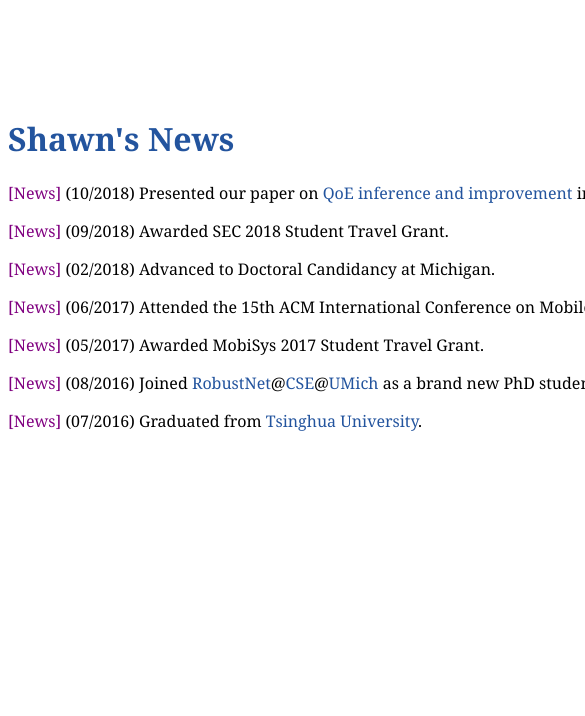
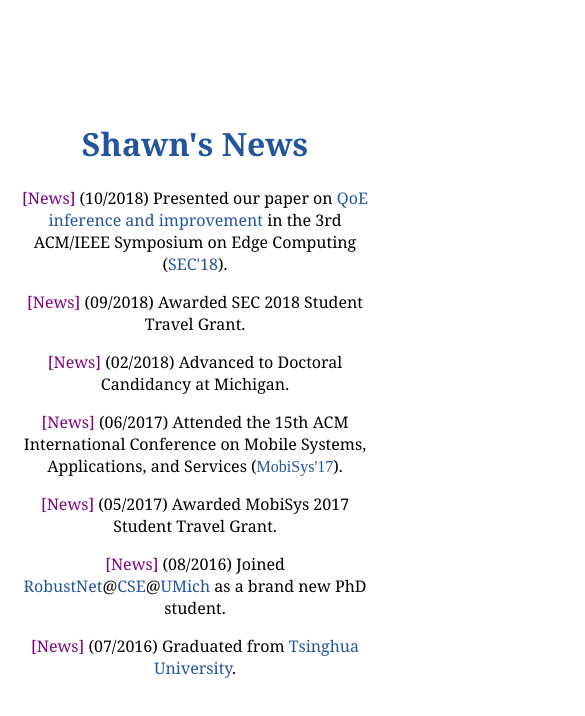
Before and after one commit to XiaoShawnZhu/XiaoShawnZhu.github.io, a plain HTML site: page allnews.html in a window 390 px wide. Shown: the top 716 px of the page, 585 px wide, since content can reach past the window. Drawn offline with Linux system fonts and the light colour scheme.

Commit message:
mobile-friendly

```diff
--- a/allnews.html
+++ b/allnews.html
@@ -13,8 +13,9 @@
 </head>
 
 <body bgcolor="white" text="black" link="23549E" vlink="purple" alink="red">
-<div style="width:1100px; margin:0 auto;">
-<table width="1086" height="200" cellpadding="0" cellspacing="0">
+<div style="width:100%; margin:0 auto;">
+<!-- <table width="1086" height="200" cellpadding="0" cellspacing="0"> -->
+<table cellpadding="0" cellspacing="5" border="0" width="100%" style="text-align: center; margin: 0px; ">
     <tr>
         <td width="370" height="200">
         	<br><br><br><br>
```
Also changed, not shown: index.html (+2 -2 lines).
